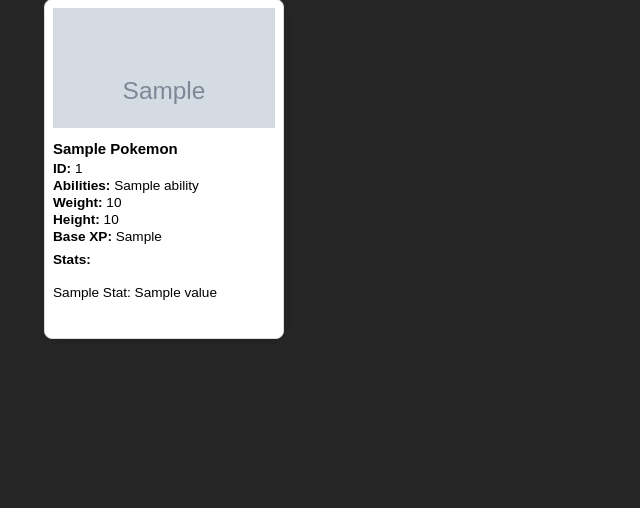
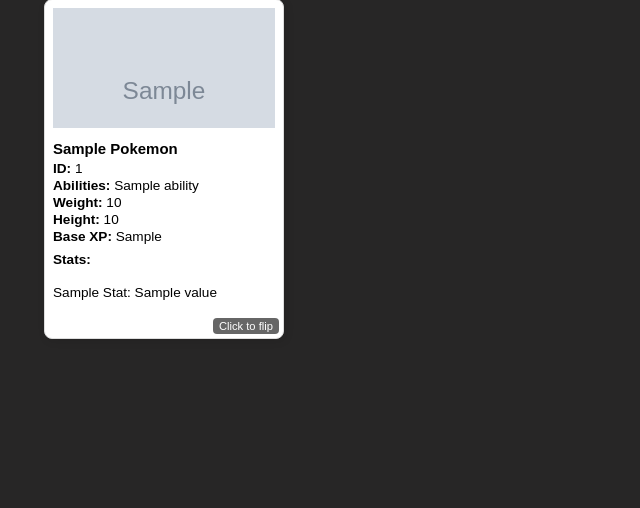
Before and after one commit to JacobGaudet/Pokedex, a Flask app: template templates/index.html in a window 1280 px wide. Shown: the part 250-758 px from the top of the page, without its empty margins (0-640 px from the left). Run offline with Flask 3, Linux system fonts and the light colour scheme; the template is opened without the code that fills it: most values are stand-ins (such as "Sample title", 1, 10 or a date in 2020); grey boxes marked "Sample" are stand-in pictures.

Commit message:
changed flip animation to be onclick instead of hover using js

```diff
--- a/templates/index.html
+++ b/templates/index.html
@@ -55,6 +55,7 @@
       perspective: 1000px;
       display: inline-block;
       margin: 16px;
+      cursor: pointer;
     }
     .card-inner {
       position: relative;
@@ -65,13 +66,16 @@
       box-shadow: 2px 2px 8px rgba(0,0,0,0.1);
       border-radius: 8px;
     }
-    .pokemon-card:hover .card-inner {
+    /* When clicked, add the flipped class */
+    .card-inner.flipped {
       transform: rotateY(180deg);
     }
     /* Front and back of card */
     .card-front,
     .card-back {
     position: absolute;
+    top: 0;
+    left: 0;
     width: 100%;
     height: 100%;
     border: 1px solid #ddd;
@@ -86,6 +90,7 @@
       flex-direction: column;
       box-sizing: border-box;
       padding: 8px;
+      position: relative;
     }
     .card-image {
       height: 120px;
@@ -129,6 +134,17 @@
       background-origin: border-box;
       background-clip: border-box;
     }
+    /* Flip indicator styling */
+    .flip-indicator {
+      position: absolute;
+      bottom: 4px;
+      right: 4px;
+      background: rgba(0, 0, 0, 0.6);
+      color: #fff;
+      padding: 2px 6px;
+      border-radius: 4px;
+      font-size: 0.7em;
+    }
   </style>
 </head>
 <body>
@@ -145,14 +161,14 @@
     </ul>
   </nav>
 
-  <!-- Seperate pokemon by type -->
+  <!-- Separate pokemon by type -->
   {% for type_name, cards in categories.items() %}
   <div class="pokemon-category" id="{{ type_name }}">
     <h2 class="pokemon-category_title">{{ type_name.title() }} Type</h2>
     {% for pokemon in cards %}
     <div class="pokemon-card">
       <div class="card-inner">
-        <!-- Info for front of card -->
+        <!-- Front of card -->
         <div class="card-front">
           <div class="card-image">
             <img src="{{ pokemon.image }}" alt="{{ pokemon.name }}">
@@ -171,8 +187,9 @@
               {% endfor %}
             </ul>
           </div>
+          <div class="flip-indicator">Click to flip</div>
         </div>
-        <!-- Info for back of card (just the pokemon card backside png) -->
+        <!-- Back of card -->
         <div class="card-back">
         </div>
       </div>
@@ -180,5 +197,18 @@
     {% endfor %}
   </div>
   {% endfor %}
+
+  <!-- JavaScript for click-to-flip functionality -->
+  <script>
+    document.addEventListener("DOMContentLoaded", function() {
+      const cards = document.querySelectorAll(".pokemon-card");
+      cards.forEach(card => {
+        card.addEventListener("click", function() {
+          const innerCard = this.querySelector(".card-inner");
+          innerCard.classList.toggle("flipped");
+        });
+      });
+    });
+  </script>
 </body>
 </html>
```
Lines whose indentation alone changed are shown as unchanged.
